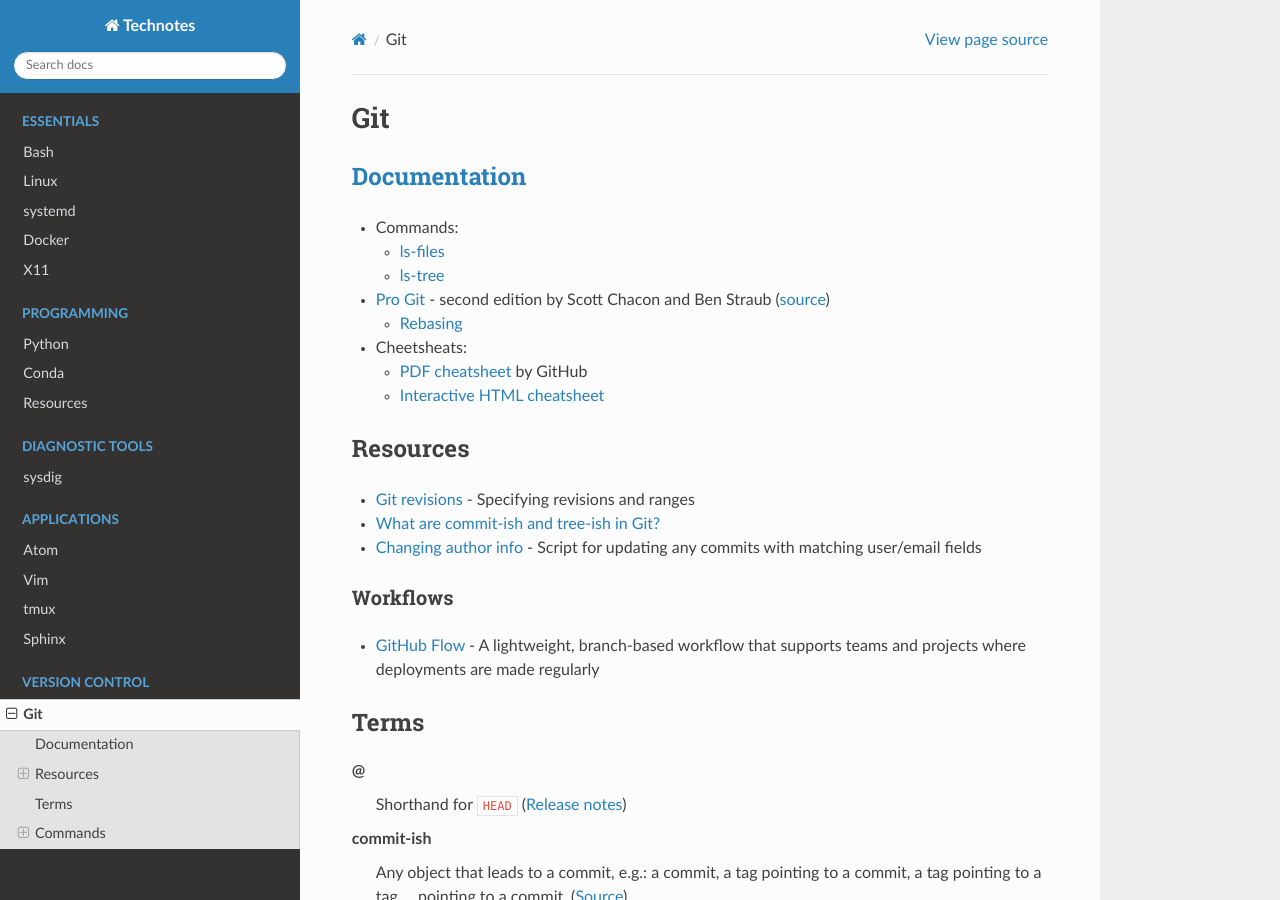
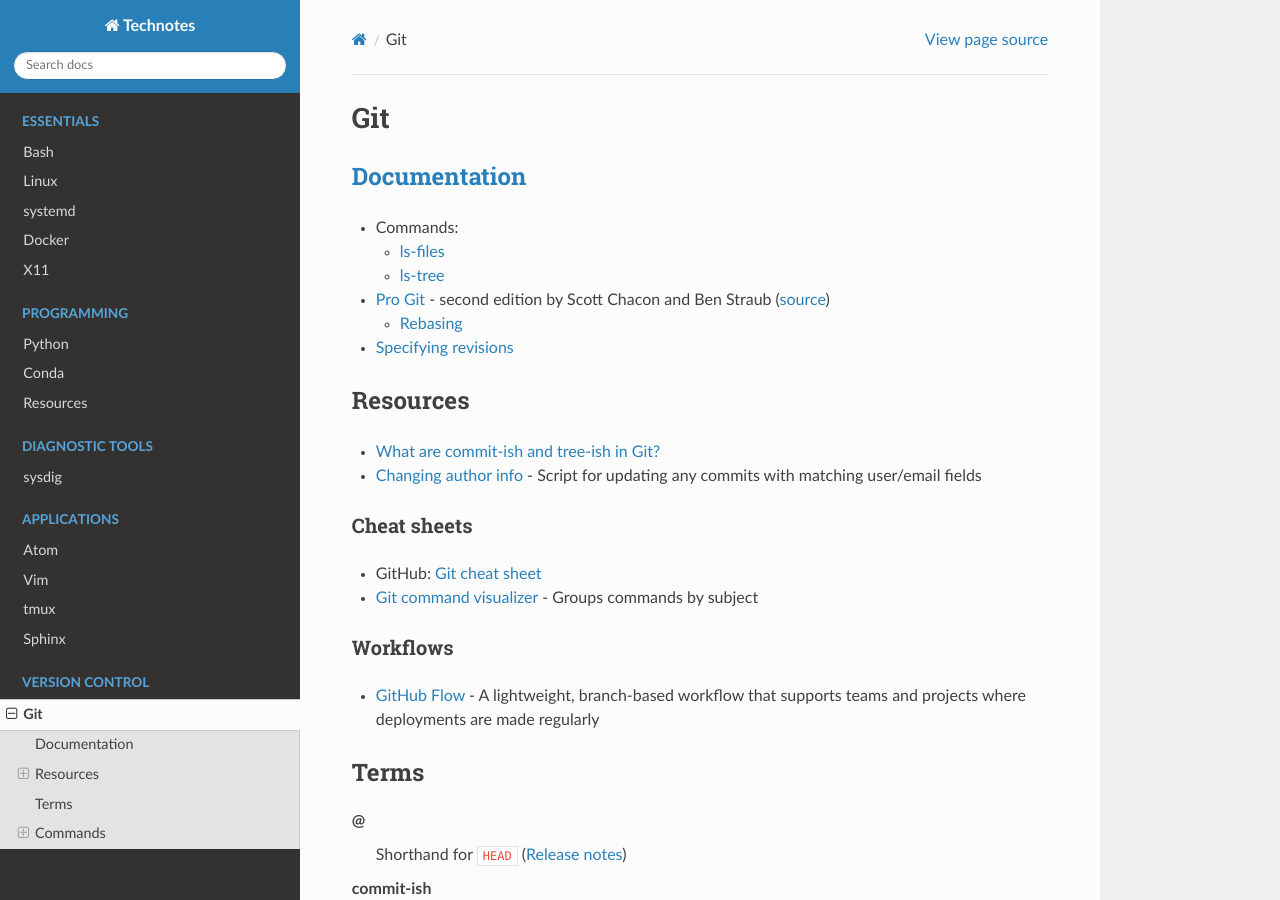
Before and after one commit to heterotopian/technotes, a Sphinx documentation site: the page built from source/git.rst, in a window 1280 px wide and 900 px high. Built offline with Sphinx 7.4.7 and the Read the Docs theme 2.0.0, drawn with Linux system fonts in a browser that asks for light colours.

Commit message:
Minor changes

```diff
--- a/source/git.rst
+++ b/source/git.rst
@@ -20,21 +20,24 @@ Git
 
   - `Rebasing <https://git-scm.com/book/en/v2/Git-Branching-Rebasing>`_
 
-- Cheetsheats:
-
-  - `PDF cheatsheet <https://services.github.com/on-demand/downloads/github-git-cheat-sheet.pdf>`_ by GitHub
-  - `Interactive HTML cheatsheet <http://ndpsoftware.com/git-cheatsheet.html>`_
+- `Specifying revisions <https://mirrors.edge.kernel.org/pub/software/scm/git/docs/gitrevisions.html#_specifying_revisions>`_
 
 
 
 Resources
 =========
 
-- `Git revisions <https://mirrors.edge.kernel.org/pub/software/scm/git/docs/gitrevisions.html#_specifying_revisions>`_ -
-  Specifying revisions and ranges
 - `What are commit-ish and tree-ish in Git? <https://stackoverflow.com/questions/23303549/what-are-commit-ish-and-tree-ish-in-git>`_
 - `Changing author info <https://help.github.com/articles/changing-author-info/>`_ -
   Script for updating any commits with matching user/email fields
+
+Cheat sheets
+------------
+
+- GitHub: `Git cheat sheet <https://services.github.com/on-demand/downloads/github-git-cheat-sheet.pdf>`_
+- `Git command visualizer <http://ndpsoftware.com/git-cheatsheet.html>`_ -
+  Groups commands by subject
+
 
 Workflows
 ---------
```
